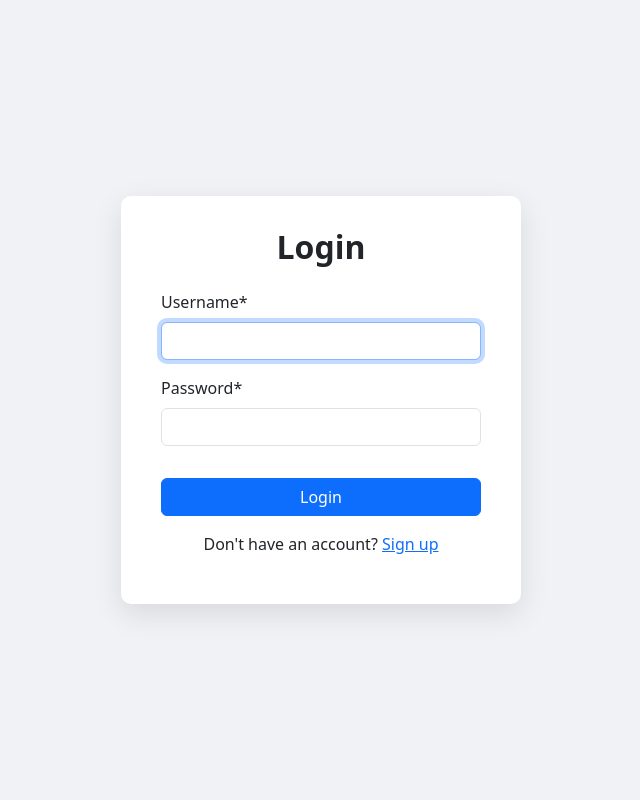
After one commit to tanvir-ahammedd/crm-lite, a Django app: page /login/ in a window 1280 px wide. The commit adds this page. Shown: the whole page, without its empty margins (319-959 px from the left). Run offline with Django 5.2, Linux system fonts and the light colour scheme; some libraries are stand-ins or nearby versions.

Commit message:
User Registration and Login Authentication

```diff
--- a/accounts/templates/accounts/dashboard.html
+++ b/accounts/templates/accounts/dashboard.html
@@ -1,6 +1,10 @@
 {% extends "accounts/main.html" %}
 
+
 {% block content %}
+    {% for message in messages %}
+        {{message}}
+    {% endfor %}
     {% include "accounts/status.html" %}
     <br>
     <div class="row">
@@ -51,5 +55,4 @@
             </div>
         </div>
     </div>
-
 {% endblock content %}
--- /dev/null
+++ b/accounts/templates/accounts/login.html
@@ -0,0 +1,48 @@
+<!DOCTYPE html>
+<html lang="en">
+<head>
+    <meta charset="UTF-8">
+    <meta name="viewport" content="width=device-width, initial-scale=1.0">
+    <title>Login</title>
+
+    <link href="https://cdn.jsdelivr.net/npm/bootstrap@5.3.0/dist/css/bootstrap.min.css" rel="stylesheet">
+
+    <style>
+        body {
+            background-color: #f0f2f5;
+            display: flex;
+            justify-content: center;
+            align-items: center;
+            height: 100vh;
+        }
+        .login-container {
+            background-color: #ffffff;
+            padding: 2rem 2.5rem;
+            border-radius: 10px;
+            box-shadow: 0 10px 30px rgba(0,0,0,0.1);
+            width: 100%;
+            max-width: 400px;
+        }
+        .login-title {
+            font-weight: 600;
+            margin-bottom: 1.5rem;
+            text-align: center;
+        }
+    </style>
+</head>
+<body>
+     {% load crispy_forms_tags %}
+    <div class="login-container">
+        <h2 class="login-title">Login</h2>
+        <form method="post" novalidate>
+            {% csrf_token %}
+            {{ form|crispy }}
+            <button type="submit" class="btn btn-primary w-100 mt-3">Login</button>
+            <p class="text-center mt-3">Don't have an account? <a href="{% url 'register' %}">Sign up</a></p>
+        </form>
+    </div>
+
+    <script src="https://cdn.jsdelivr.net/npm/bootstrap@5.3.0/dist/js/bootstrap.bundle.min.js"></script>
+
+</body>
+</html>
--- a/accounts/templates/accounts/main.html
+++ b/accounts/templates/accounts/main.html
@@ -23,7 +23,9 @@
     </style>
 </head>
 <body>
+
     {% include "accounts/navbar.html" %}
+
     {% block content %}
 
     {% endblock content %}
--- a/accounts/urls.py
+++ b/accounts/urls.py
@@ -1,8 +1,12 @@
 from django.urls import path
 
-from .views import home, customer, products, createOrder, updateOrder, deleteOrder
+from .views import *
 
 urlpatterns = [
+    path('register/', registerPage, name='register'),
+    path('login/', loginPage, name='login'),
+    path('logout/', logoutPage, name='logout'),
+
     path('', home, name='home'),
     path('customer/<int:pk>', customer, name="customer"),
     path('products/', products, name="products"),
@@ -10,4 +14,5 @@
     path('create-order/<int:pk>', createOrder, name="create-order"),
     path('update-order/<int:pk>', updateOrder, name='update-order'),
     path('delete-order/<int:pk>', deleteOrder, name='delete-order'),
+
 ]
--- a/accounts/views.py
+++ b/accounts/views.py
@@ -1,12 +1,63 @@
 from django.shortcuts import render
 from django.shortcuts import redirect
 from django.forms import inlineformset_factory
+from django.contrib.auth.forms import AuthenticationForm
+from django.contrib.auth import authenticate, login, logout
+from django.contrib.auth.decorators import login_required
+from django.contrib import messages
 
 from .models import *
-from .forms import OrderForm
+from .forms import OrderForm, CreateUserForm
 from .filters import OrderFilter
 
 # Create your views here.
+def loginPage(request):
+    if not request.user.is_authenticated:
+        if request.method == 'POST':
+            form = AuthenticationForm(request=request, data = request.POST)
+            if form.is_valid():
+                # name = form.cleaned_data['username']
+                name = request.POST.get('username')
+                # userpass = form.cleaned_data['password']
+                userpass = request.POST.get('password')
+                user = authenticate(username = name, password = userpass)
+
+                if user is not None:
+                    login(request, user)
+                    return redirect('home')
+                else:
+                    messages.info(request, "Username or Password is Incorrect.") #isn't working this
+        else:
+            form = AuthenticationForm()
+        return render(request, 'accounts/login.html', {'form': form})
+    else:
+        return redirect('home')
+
+def registerPage(request):
+    if not request.user.is_authenticated:
+        form = CreateUserForm()
+        if request.method == 'POST':
+            form = CreateUserForm(request.POST)
+            if form.is_valid():
+                user = form.save()
+
+                if user is not None:
+                    login(request, user)
+                    name = request.POST.get('username')
+                    messages.success(request, "Account is created succesfully for " + name)
+                    return redirect(home)
+
+
+        context = {'form': form}
+        return render(request, 'accounts/register.html', context)
+    else:
+        return redirect('home')
+
+def logoutPage(request):
+    logout(request)
+    return redirect('login')
+
+@login_required(login_url='login')
 def home(request):
     customers = Customer.objects.all()
     orders = Order.objects.all()
@@ -20,10 +71,12 @@
                'pending': pending, 'total_orders': total_orders}
     return render(request, 'accounts/dashboard.html', context)
 
+@login_required(login_url='login')
 def products(request):
     products = Product.objects.all()
     return render(request, 'accounts/products.html', {'products': products})
 
+@login_required(login_url='login')
 def customer(request, pk):
     customer = Customer.objects.get(id=pk)
     orders = customer.order_set.all()
@@ -36,6 +89,7 @@
                 'total_orders': total_orders, 'my_filter': my_filter}
     return render(request, 'accounts/customer.html', context)
 
+@login_required(login_url='login')
 def createOrder(request, pk):
     OrderFormSet = inlineformset_factory(
     parent_model=Customer,     # Parent
@@ -55,6 +109,7 @@
     context = {'formset': formset}
     return render(request, 'accounts/order_form.html', context)
 
+@login_required(login_url='login')
 def updateOrder(request, pk):
     order = Order.objects.get(id=pk)
     form = OrderForm(instance=order)
@@ -66,6 +121,7 @@
             return redirect('home')
     return render(request, 'accounts/order_form.html', {'form': form})
 
+@login_required(login_url='login')
 def deleteOrder(request, pk):
     order = Order.objects.get(id=pk)
     if request.method == 'POST':
```
Also changed, not shown: accounts/forms.py (+16 -0 lines), accounts/templates/accounts/navbar.html (+10 -1 lines), accounts/templates/accounts/register.html (added, +55 -0 lines), crm/settings.py (+6 -1 lines), db.sqlite3.
